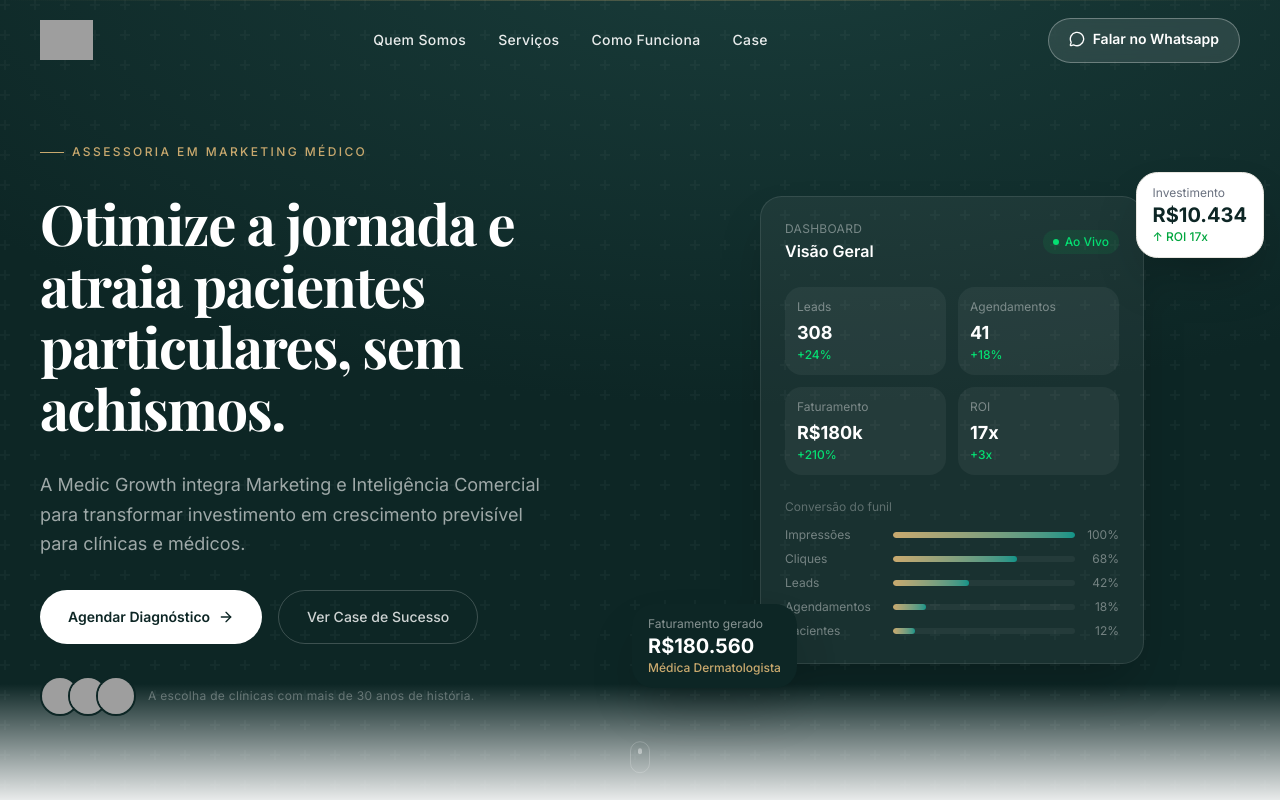
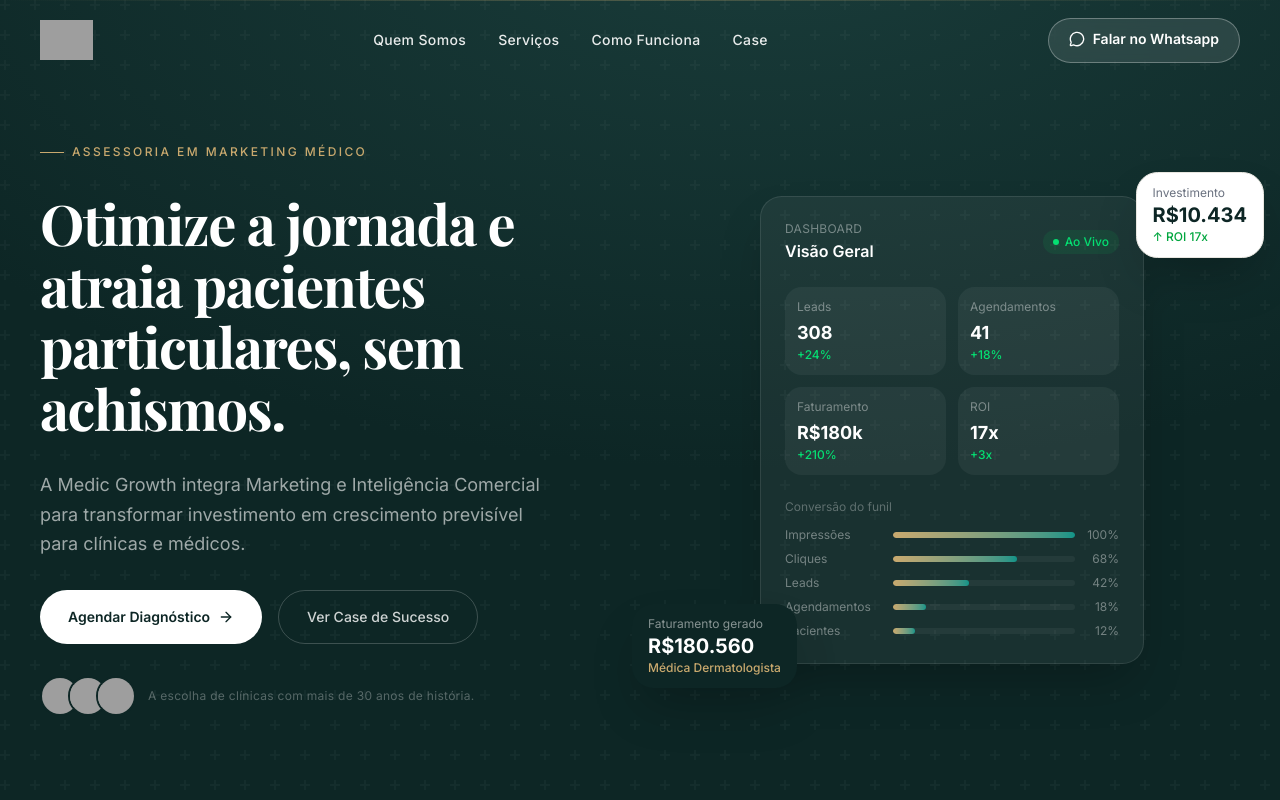
Before and after one commit to medicgrowth/landing-page-medic-growth, a Next.js app: page / in a window 1280 px wide. Shown: the top 800 px of the page. Built offline with nearby package versions, Linux system fonts and the light colour scheme; grey boxes are pictures that could not be loaded; a web font is replaced by a local one.

Commit message:
style: add padding to hero section background
Added pb-32 to hero section background for better layout spacing

Co-authored-by: medicgrowth <300660040+medicgrowth@users.noreply.github.com>

```diff
--- a/components/hero.tsx
+++ b/components/hero.tsx
@@ -60,7 +60,7 @@ export function Hero() {
   return (
     <section
       ref={containerRef}
-      className="relative min-h-screen flex flex-col overflow-hidden bg-[#0D2625]"
+      className="relative min-h-screen flex flex-col overflow-hidden bg-[#0D2625] pb-32"
       aria-label="Hero — Medic Growth"
     >
       {/* Background texture */}
```
